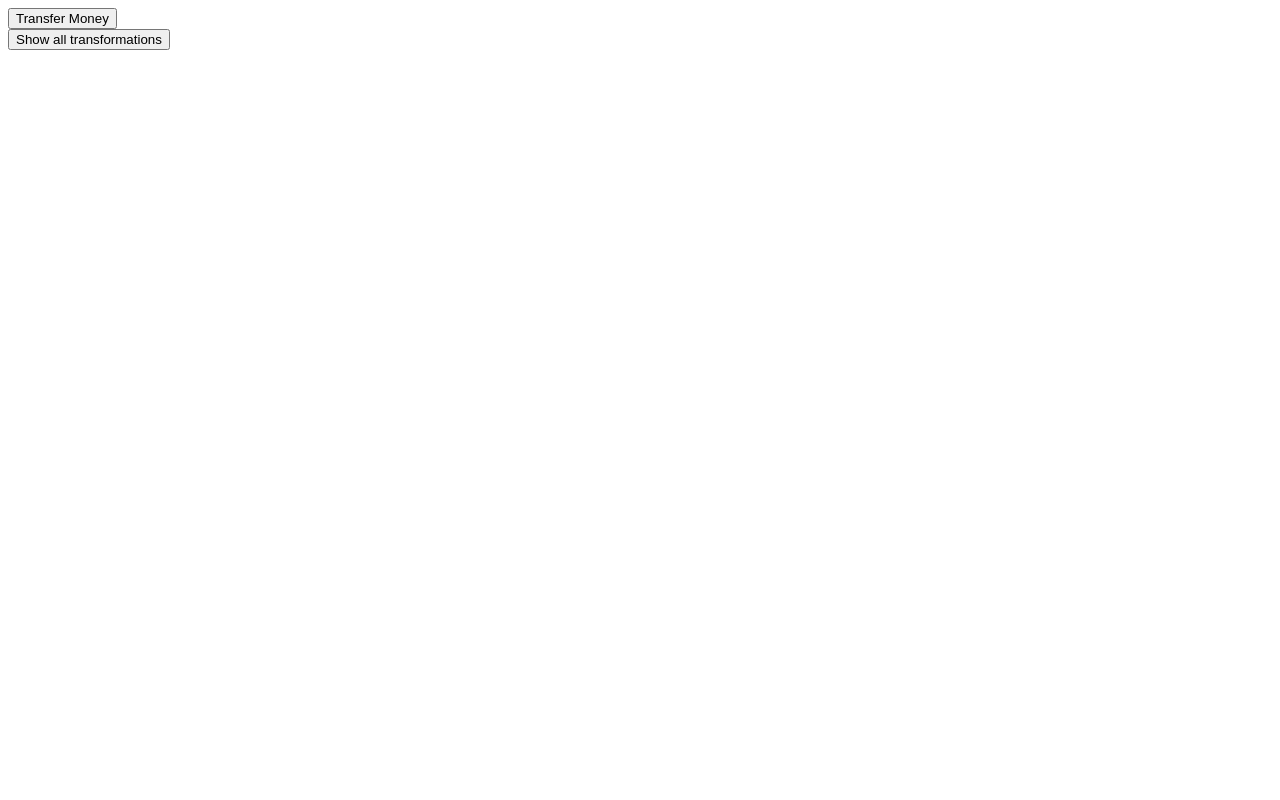
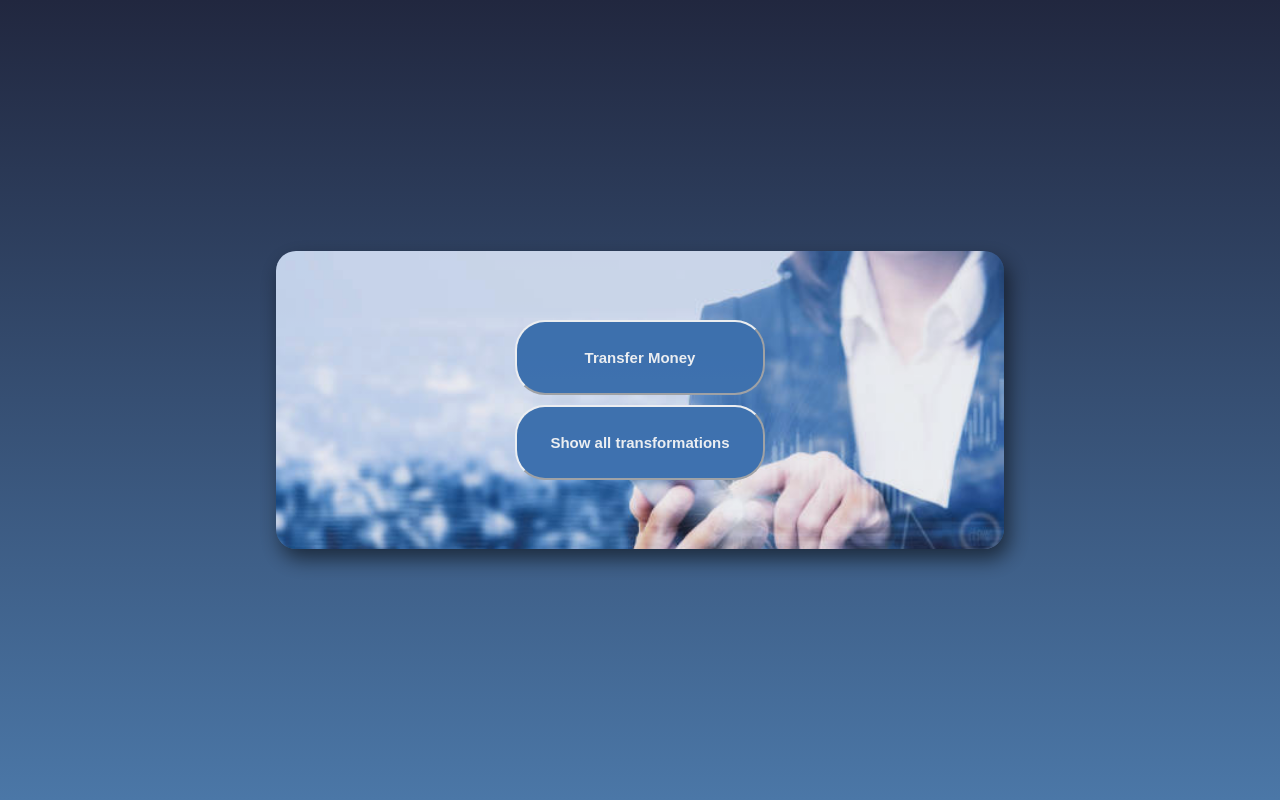
Before and after one commit to AlaaBadr98/Banking_sestym, a PHP site: page / in a window 1280 px wide. Run offline with PHP 8.4, Linux system fonts and the light colour scheme.

Commit message:
initial settings

```diff
--- a/index.php
+++ b/index.php
@@ -9,12 +9,15 @@
     <title>Banking System</title>
 </head>
 <body>
+    <div class="container">
+    <div class="startContainer">
     <form action="transform_money.php">
-        <button type="submit" value="Get Started">Transfer Money</button>
+        <button class='button' type="submit" value="Get Started">Transfer Money</button>
 </form>
 <form action="all_data.php">
-        <button type="submit" value="Get Started">Show all transformations</button>
+        <button class='button' type="submit" value="Get Started">Show all transformations</button>
 </form>
-
+</div>
+</div>
 </body>
 </html>
--- a/style/style.css
+++ b/style/style.css
@@ -0,0 +1,65 @@
+body{
+    margin: 0;
+    padding: 0;
+
+
+}
+.container{
+    display:flex;
+    position: absolute;
+    width: 100%;
+    height: 100%;
+    z-index: 1000;
+    justify-content: center;
+    align-items: center;
+    background: linear-gradient(0deg, rgb(75 119 167) 0%, rgb(33 39 63) 100%);
+
+}
+.startContainer{
+    position: relative;
+    justify-content: center;
+    display: flex;
+    flex-direction: column;
+    align-items: center;
+    width: 600px;
+    height: fit-content;
+    border-radius: 20px;
+    box-shadow: 5px 10px 20px rgb(0 0 0 / 60%);
+    opacity: 90%;
+    padding: 5%;
+    margin: 2%;
+    background: url(../images/background.jpg);
+    background-repeat:no-repeat;
+    background-size: cover;
+}
+.button{
+    color: #fff;
+    font-size: 15px;
+    font-weight: bold;
+    cursor: pointer;
+    width: 250px;
+    margin: 5px;
+    border-color: #fff;
+    border-radius: 2em;
+    height: 5em;
+    background-color: #3f75b5;
+}
+.button:hover{
+    color: #3f75b5;
+    background-color: #fff;
+    border-color: #3f75b5;
+}
+@media (max-width:400px) {
+    .startContainer{
+        width:400px;
+    }
+    .button{
+        font-size: 10px;
+    }
+
+}
+@media (max-width:280px) {
+    .button{
+        width: fit-content;
+    }
+}
--- a/transform_money.php
+++ b/transform_money.php
@@ -9,6 +9,8 @@
     <title>Banking System</title>
 </head>
 <body>
+<div class="container">
+    <div class="startContainer">
     <form method="post" action="make_sure.php">
         <div id="section1">
         <lable>Choose the customer</lable>
@@ -49,7 +51,8 @@
 <button type="submit">Next</button>
 </div>
 </form>
-
+</div>
+</div>
 <script src="js/js.js"></script>
 </body>
 </html>
```
Also changed, not shown: images/background.jpg (added), images/istockphoto-1250581414-612x612.jpg (added), images/istockphoto-898062424-612x612.jpg (added).
